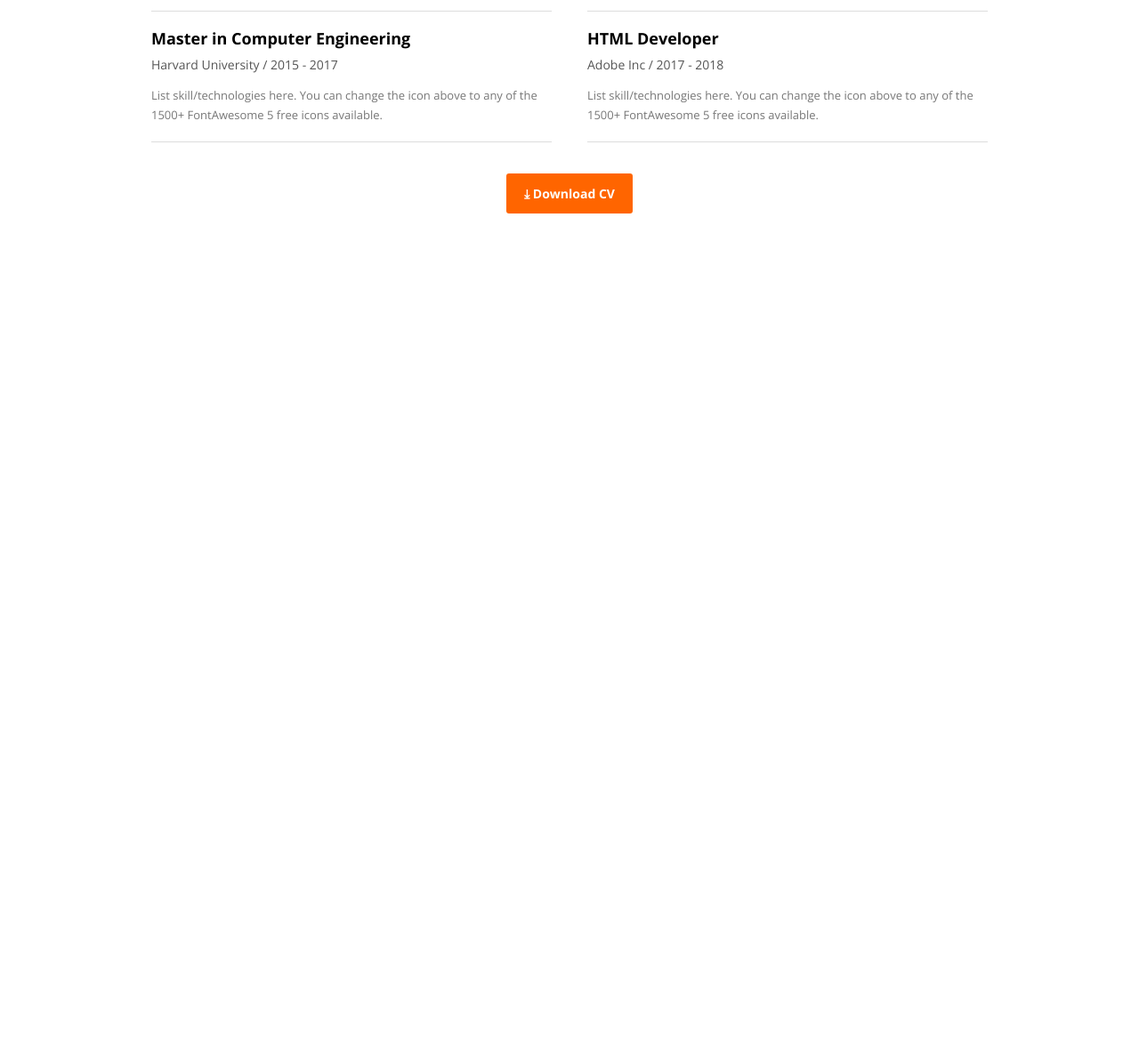
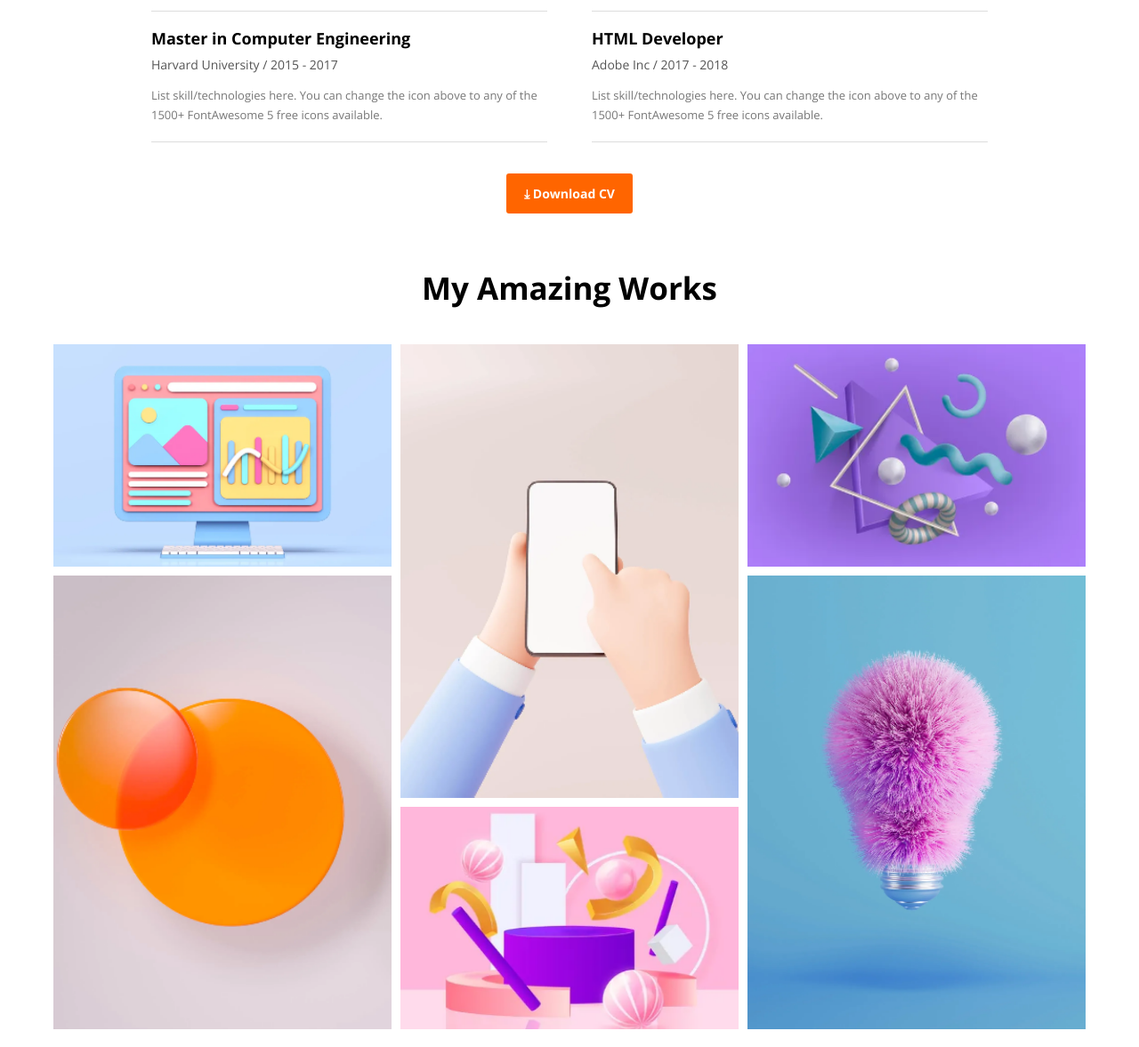
Before and after one commit to omor144/protfolio, a plain HTML site: page index.html in a window 1280 px wide. Shown: the part 2225-3402 px from the top of the page at 89% size. Before the commit the page ends 2525 px from the top, so only its background shows below. Drawn offline with nearby package versions, Linux system fonts and the light colour scheme.

Commit message:
Add work demo  galary

```diff
--- a/index.html
+++ b/index.html
@@ -44,6 +44,7 @@
               Hero section
     ===================================-->
     <section class="hero_parent">
+        <!-- <img src="/images/developer.png" alt="demo work"> -->
         <div class="hero_section container ">
 
             <div class="hero_left_side">
@@ -212,6 +213,10 @@
                     </p>
                 </div>
 
+                <!-- extra -->
+
+                 <!-- end -->
+
             </div>
 
 
@@ -277,6 +282,37 @@
 
     </section>
 
+     <!-- ==============================
+          My Amazing Works
+    ===================================-->
+    <section class="amazing_works container">
+        <h3>My Amazing Works</h3>
+        <div class="works_gallery">
+            <div class="work_demo1">
+                <img src="/images/Rectangle 1.png" alt="demo work">
+            </div>
+            <div class="work_demo2">
+                <img src="/images/Rectangle 2.png" alt="demo work">
+            </div>
+            <div class="work_demo3">
+                <img src="/images/Rectangle 3.png" alt="demo work">
+            </div>
+            <div class="work_demo4">
+                <img src="/images/Rectangle 4.png" alt="demo work">
+            </div>
+            <div class="work_demo5">
+                <img src="/images/Rectangle 5.png" alt="demo work">
+            </div>
+            <div class="work_demo6">
+                <img src="/images/Rectangle 6.png" alt="demo work">
+            </div>
+
+
+        </div>
+
+    </section>
+
+
 </body>
 
 </html>
--- a/styles/index_gpt.css
+++ b/styles/index_gpt.css
@@ -274,7 +274,7 @@ A summary of My Resume
 .resume-container {
     display: grid;
     grid-template-columns: repeat(2, 1fr);
-    gap: 40px;
+    gap: 50px;
 }
 
 .resume-column h2 {
@@ -326,6 +326,8 @@ A summary of My Resume
 .download-btn:hover {
     background-color: #e55700;
 }
+
+
 /*
 Responsive design */
 @media screen and (max-width: 768px) {
@@ -341,4 +343,60 @@ Responsive design */
         font-size: 24px;
         margin-bottom: 35px;
     }
+
 }
+
+/* =========================
+     My Amazing Works
+========================= */
+
+.amazing_works h3 {
+    text-align: center;
+    font-size: 35px;
+    font-weight: 700;
+}
+
+.works_gallery {
+    margin-top: 20px;
+    padding:20px;
+    display: grid;
+    gap: 10px;
+    grid-template-columns: repeat(3, 1fr);
+    grid-auto-rows: 250px;
+    grid-template-areas:
+        "one two three"
+        "four two six"
+        "four five six";
+}
+
+.works_gallery img {
+    width: 100%;
+    height: 100%;
+    object-fit: cover;
+
+}
+
+
+.work_demo1 {
+    grid-area: one;
+}
+
+.work_demo2 {
+    grid-area: two;
+}
+
+.work_demo3 {
+    grid-area: three;
+}
+
+.work_demo4 {
+    grid-area: four;
+}
+
+.work_demo5 {
+    grid-area: five;
+}
+
+.work_demo6 {
+    grid-area: six;
+}
```
Also changed, not shown: images/Rectangle 1.png (added), images/Rectangle 2.png (added), images/Rectangle 3.png (added), images/Rectangle 4.png (added), images/Rectangle 5.png (added), images/Rectangle 6.png (added), images/icons/downlood.png (added), images/icons/phonecall.png (added).
